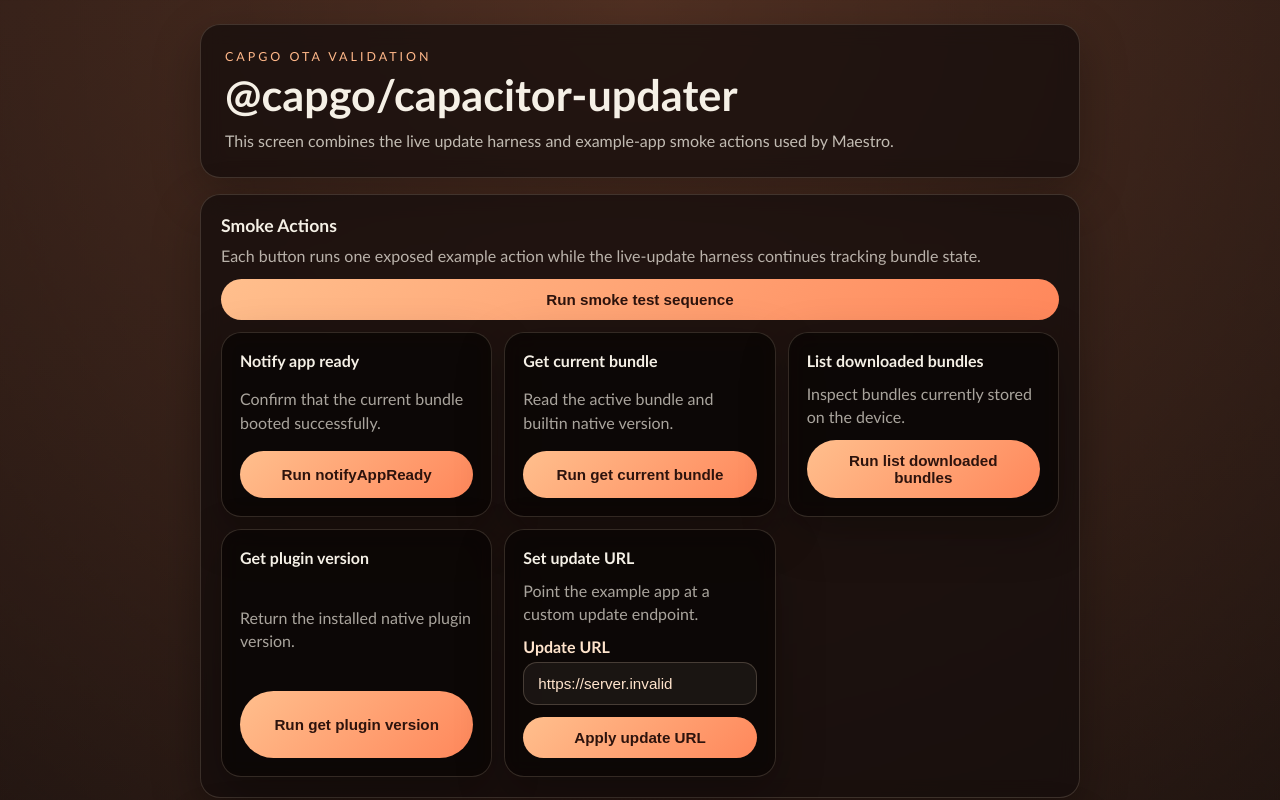
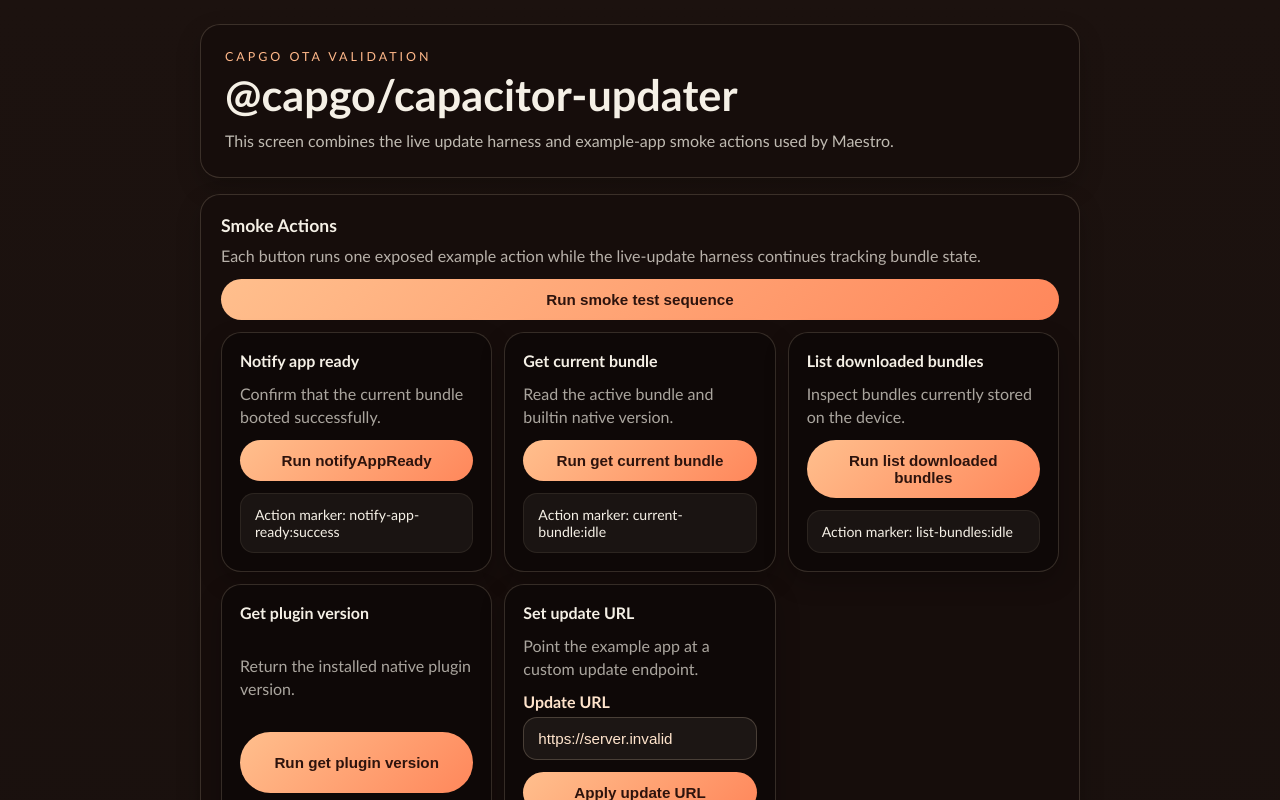
Before and after one commit to Cap-go/capacitor-updater, a website built with Vite: page example-app/index.html in a window 1280 px wide. Both pictures are taken after a click on the button "Run notifyAppReady". Shown: the top 800 px of the page. Built offline with nearby package versions, Linux system fonts and the light colour scheme; no server answers; what @capacitor/core would draw is missing.

Commit message:
Stabilize Maestro smoke and Android device readiness

```diff
--- a/example-app/src/main.js
+++ b/example-app/src/main.js
@@ -50,6 +50,7 @@
 };
 
 const actionCards = new Map();
+const actionMarkers = new Map();
 const state = {
   bootCount: incrementBootCount(),
   notifyStatus: 'pending',
@@ -347,16 +348,23 @@
 }
 
 async function runAction(action, values) {
+  const actionMarker = actionMarkers.get(action.id);
   elements.lastAction.textContent = `Last action: ${action.label}`;
   elements.actionStatus.textContent = 'Status: running';
   elements.resultMarker.textContent = `Result marker: ${action.id}:running`;
   elements.output.textContent = `Running ${action.label}...`;
+  if (actionMarker) {
+    actionMarker.textContent = `Action marker: ${action.id}:running`;
+  }
 
   try {
     const result = await action.run(values);
     elements.actionStatus.textContent = 'Status: success';
     elements.resultMarker.textContent = `Result marker: ${action.id}:success`;
     elements.output.textContent = formatResult(result);
+    if (actionMarker) {
+      actionMarker.textContent = `Action marker: ${action.id}:success`;
+    }
     void refreshState();
     return result;
   } catch (error) {
@@ -365,6 +373,9 @@
     elements.actionStatus.textContent = 'Status: error';
     elements.resultMarker.textContent = `Result marker: ${action.id}:error`;
     elements.output.textContent = `Error: ${message}`;
+    if (actionMarker) {
+      actionMarker.textContent = `Action marker: ${action.id}:error`;
+    }
     renderState();
     throw error;
   }
@@ -434,6 +445,13 @@
   });
 
   card.appendChild(button);
+
+  const actionMarker = document.createElement('p');
+  actionMarker.className = 'status-line action-marker';
+  actionMarker.textContent = `Action marker: ${action.id}:idle`;
+  card.appendChild(actionMarker);
+  actionMarkers.set(action.id, actionMarker);
+
   return card;
 }
 
--- a/example-app/src/style.css
+++ b/example-app/src/style.css
@@ -1,9 +1,7 @@
 :root {
   color-scheme: dark;
   color: #f5f0e6;
-  background:
-    radial-gradient(circle at top, rgba(210, 121, 80, 0.28), transparent 34%),
-    linear-gradient(160deg, #1f1411 0%, #120c0a 55%, #0a0808 100%);
+  background: linear-gradient(180deg, #1c120f 0%, #120c0a 100%);
   font-family: 'Avenir Next', 'Trebuchet MS', sans-serif;
 }
 
@@ -30,9 +28,8 @@
 .action-card {
   border: 1px solid rgba(255, 230, 196, 0.16);
   border-radius: 20px;
-  background: rgba(22, 14, 12, 0.76);
-  backdrop-filter: blur(10px);
-  box-shadow: 0 16px 48px rgba(0, 0, 0, 0.28);
+  background: rgba(22, 14, 12, 0.96);
+  box-shadow: 0 10px 24px rgba(0, 0, 0, 0.22);
 }
 
 .hero {
@@ -117,7 +114,7 @@
   display: grid;
   gap: 12px;
   padding: 18px;
-  background: rgba(12, 7, 6, 0.82);
+  background: rgba(15, 9, 8, 0.98);
 }
 
 .action-copy {
@@ -155,12 +152,10 @@
   color: #2d130d;
   font-weight: 700;
   cursor: pointer;
-  transition: transform 140ms ease, filter 140ms ease;
 }
 
 button:hover {
   filter: brightness(1.05);
-  transform: translateY(-1px);
 }
 
 button:disabled {
@@ -197,6 +192,10 @@
   color: #ffe9d3;
 }
 
+.action-marker {
+  font-size: 0.88rem;
+}
+
 #plugin-output {
   min-height: 180px;
 }
```
Also changed, not shown: 3 other files.
